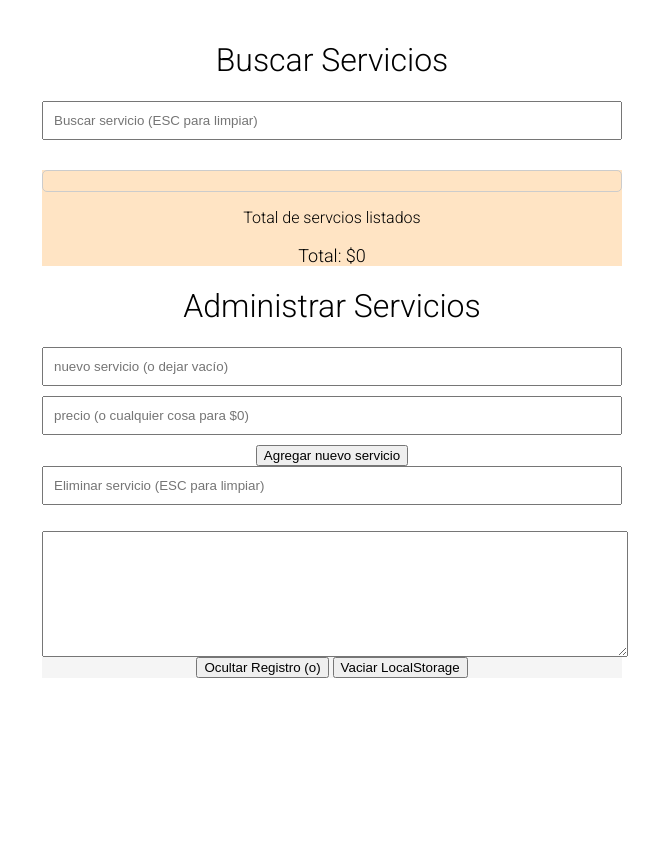
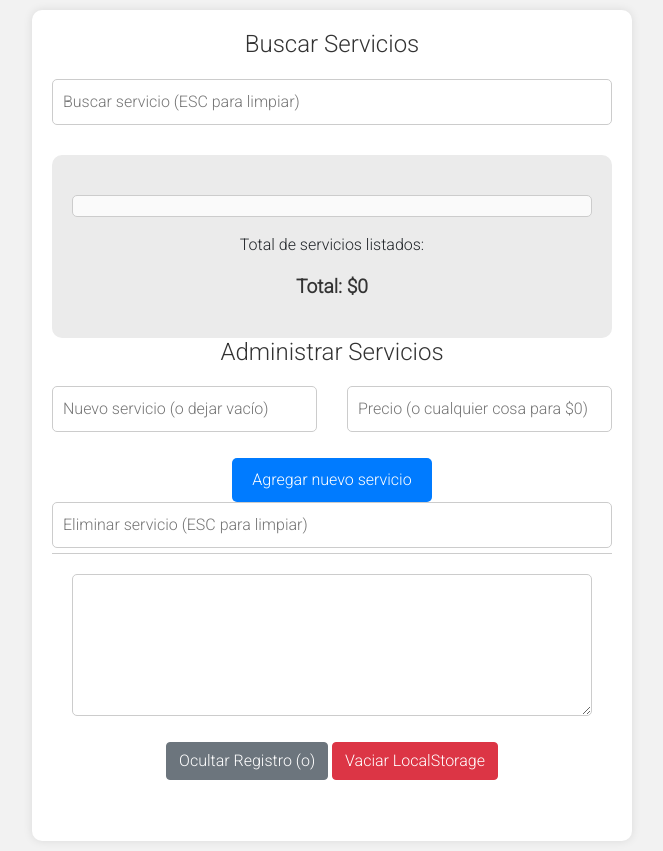
Before and after one commit to tecnoduque/TP3_JS_Mat-asLago, a plain HTML site: page index.html in a window 1280 px wide. Shown: the whole page, without its empty margins (308-971 px from the left). Before the commit the page ends 800 px from the top, so only its background shows below. Drawn offline with nearby package versions, Linux system fonts and the light colour scheme.

Commit message:
TP3_JS_LagoMatias

```diff
--- a/css/styles.css
+++ b/css/styles.css
@@ -1,13 +1,9 @@
 body {
-  flex-wrap: nowrap;
   font-family: 'Roboto', sans-serif;
   margin: 0;
   padding: 0;
-  display: flex;
-  justify-content: center;
-  align-items: center;
+  background-color: #f2f2f2;
 }
-
 /* prueba fade in  */
 .fade-in {
   opacity: 0;
@@ -17,46 +13,29 @@ body {
   opacity: 1;
 }
 /* fin */
-
-#contenedor {
+.container {
   max-width: 600px;
   margin: 10px auto;
-  padding: 10px;
-  box-sizing: border-box;
+  padding: 20px;
+  background-color: #ffffff;
+  box-shadow: 0px 0px 10px rgba(0, 0, 0, 0.1);
+  border-radius: 10px;
   text-align: center;
-}
-p {
-  font-weight: 600;
-  font-size: larger;
-
 }
 
 h1 {
-  text-align: center;
-  font-size: 2em;
+  font-size: 1.5rem;
   font-weight: 500;
-}
-
-
-#registro {
-  display: block;
-  width: 100%;
-}
-
-#config {
-  position:sticky;
-  bottom: 0%;
-  width: 100%;
-  background-color: #f5f5f5;
-  padding: 0px;
-  box-sizing: border-box;
+  margin-bottom: 20px;
+  color: #333333;
 }
 
 input[type="text"] {
   width: 100%;
   padding: 10px;
   margin-bottom: 10px;
-  box-sizing: border-box;
+  border-radius: 5px;
+  border: 1px solid #cccccc;
 }
 
 ul {
@@ -73,30 +52,55 @@ li {
 
 #carrito {
   margin-top: 20px;
-  border: 1px solid #ccc;
+  border: 1px solid #cccccc;
   padding: 10px;
   border-radius: 5px;
+  background-color: #fafafa;
 }
 
 #contenedorCarrito {
-  background-color: bisque;
+  background-color: #ebebeb;
+  border-radius: 10px;
+  padding: 20px;
+  margin-top: 20px;
 }
 
-.columna {
-  display: inline-block;
-  width: 50%;
+#totalCarrito {
+  font-size: 1.2rem;
+  font-weight: 600;
+  color: #333333;
 }
 
-.servicio-item {
-  list-style-type: none;
-  margin-bottom: 5px;
+#config {
+  position: sticky;
+  bottom: 0;
+  width: 100%;
+  background-color: #ffffff;
+  padding: 20px;
+  box-sizing: border-box;
+  border-top: 1px solid #cccccc;
 }
-#totalCarrito{
-  font-size: large;
-  }
-/* #agregarBtn, {
-  display: inline;
+
+#registro {
+  display: block;
+  width: 100%;
+  padding: 10px;
+  margin-bottom: 10px;
+  border-radius: 5px;
+  border: 1px solid #cccccc;
 }
-#eliminarBtn {
-  display: inline;
-} */
+
+.btn-primary {
+  background-color: #007bff;
+  color: #ffffff;
+  border: none;
+  border-radius: 5px;
+  padding: 10px 20px;
+  font-size: 1rem;
+  font-weight: 500;
+  cursor: pointer;
+}
+
+.btn-primary:hover {
+  background-color: #0056b3;
+}
--- a/index.html
+++ b/index.html
@@ -2,47 +2,51 @@
 <html>
 
 <head>
-  <title>TP3 JS Matías Lago </title>
-  <link rel="stylesheet" type="text/css" href="./css/styles.css">
+  <title>TP3 JS Matías Lago</title>
+  <link rel="stylesheet" type="text/css" href="https://stackpath.bootstrapcdn.com/bootstrap/4.5.2/css/bootstrap.min.css">
   <link rel="preconnect" href="https://fonts.googleapis.com">
   <link rel="preconnect" href="https://fonts.gstatic.com" crossorigin>
   <link href="https://fonts.googleapis.com/css2?family=Roboto:wght@300&display=swap" rel="stylesheet">
   <link rel="stylesheet" type="text/css" href="https://cdn.jsdelivr.net/npm/toastify-js/src/toastify.min.css">
-
+  <link rel="stylesheet" href="./css/styles.css">
 </head>
 
 <body>
-  <div id="contenedor" class="fade-in">
+  <div class="container">
     <h1>Buscar Servicios</h1>
     <input id="inputBusqueda" type="text" placeholder="Buscar servicio (ESC para limpiar)">
     <ul id="listaResultados"></ul>
 
     <div id="contenedorCarrito">
       <ul id="carrito"></ul>
-      <ul>Total de servcios listados</ul>
-      <ul id="carritoCantidad"></ul>
-      <ul id="totalCarrito"></ul>
+      <p>Total de servicios listados: <span id="carritoCantidad"></span></p>
+      <p id="totalCarrito"></p>
+    </div>
 
-
-    </div>
     <h1>Administrar Servicios</h1>
 
-    <input id="nombreServicio" type="text" placeholder="nuevo servicio (o dejar vacío)">
-    <input id="valorServicio" type="text" placeholder="precio (o cualquier cosa para $0)">
-    <button id="btn-nuevo-servicio">Agregar nuevo servicio </button>
+    <div class="row">
+      <div class="col-md-6">
+        <input id="nombreServicio" type="text" placeholder="Nuevo servicio (o dejar vacío)">
+      </div>
+      <div class="col-md-6">
+        <input id="valorServicio" type="text" placeholder="Precio (o cualquier cosa para $0)">
+      </div>
+    </div>
 
+    <button id="btn-nuevo-servicio" class="btn btn-primary mt-3">Agregar nuevo servicio</button>
 
     <input id="buscarParaEliminar" type="text" placeholder="Eliminar servicio (ESC para limpiar)">
     <ul id="eliminarResultados"></ul>
+
     <div id="config">
-      <textarea id="registro" rows="8"></textarea>
-      <button id="verRegistro">Ocultar Registro (o) </button>
-      <button id="btnVaciarLocalStorage">Vaciar LocalStorage</button>
+      <textarea id="registro" rows="5"></textarea>
+      <button id="verRegistro" class="btn btn-secondary mt-3">Ocultar Registro (o)</button>
+      <button id="btnVaciarLocalStorage" class="btn btn-danger mt-3">Vaciar LocalStorage</button>
     </div>
+  </div>
 
-  </div>
   <script type="text/javascript" src="https://cdn.jsdelivr.net/npm/toastify-js"></script>
-
   <script src="./js/script.js"></script>
 </body>
 
--- a/js/script.js
+++ b/js/script.js
@@ -69,7 +69,6 @@ function agregarAlCarrito(servicio) {
 
   if (servicioExistente) {
     servicioExistente.cant += 1
-    agregarRegistro(`se incrementó +1 el servicio ${servicioExistente.nombre}`)
     alertTostada(`se incrementó +1 el servicio ${servicioExistente.nombre}`)
 
   } else {
@@ -80,7 +79,6 @@ function agregarAlCarrito(servicio) {
       precio: servicio.precio
     }
     carrito.push(nuevoServicio)
-    agregarRegistro(`se agregó el servicio ${nuevoServicio.nombre}`)
     alertTostada(`se agregó el servicio ${nuevoServicio.nombre}`)
 
   }
```
